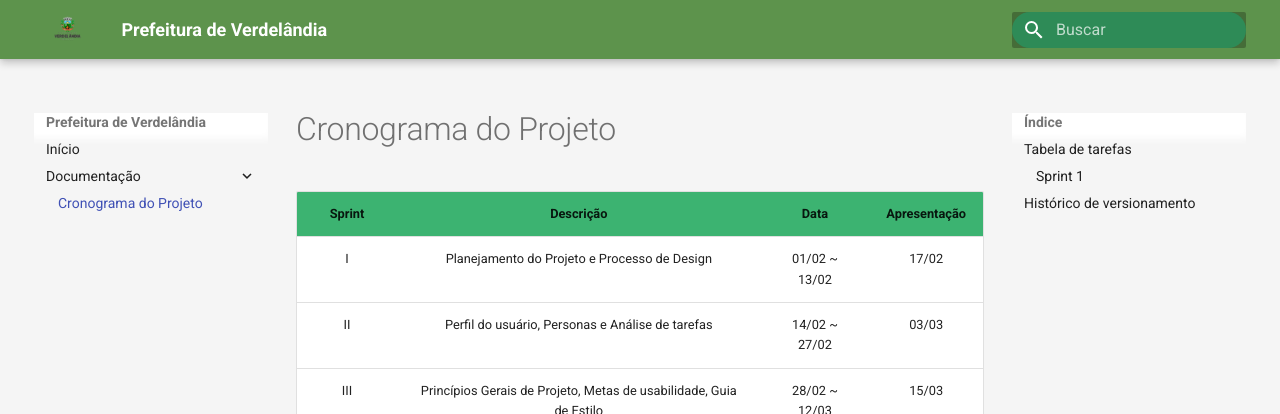
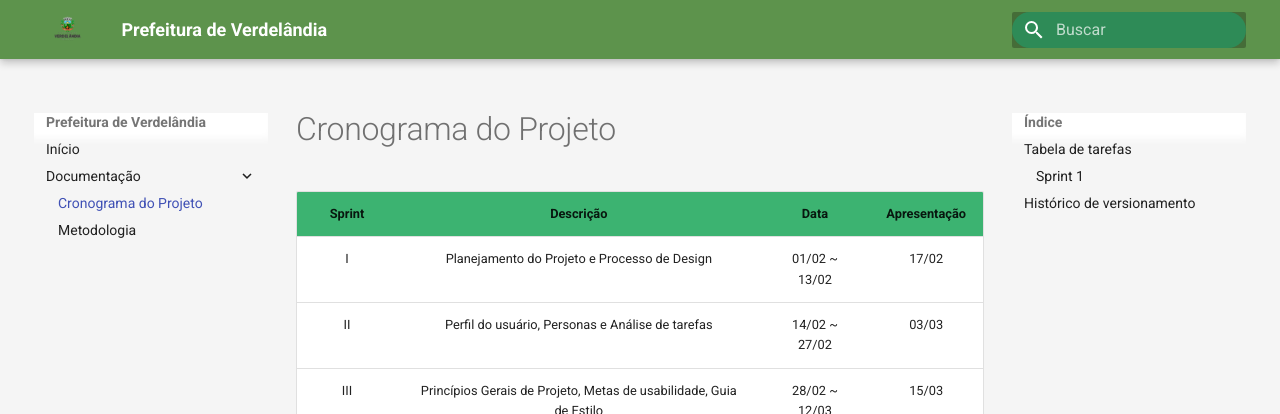
Before and after one commit to valdersonjr/2021.2-Prefeitura-Verdelandia, an MkDocs documentation site: the page built from docs/documentos/Cronograma.md, in a window 1280 px wide. Shown: the top 414 px of the page. Built offline with MkDocs 1.6.1 and Material for MkDocs 9.7.7, drawn with Linux system fonts in a browser that asks for light colours.

Commit message:
Adicionando o documento de metodologia a navbar.

```diff
--- a/mkdocs.yml
+++ b/mkdocs.yml
@@ -14,3 +14,4 @@ nav:
   - Início: index.md
   - Documentação:
       - Cronograma do Projeto: documentos/Cronograma.md
+      - Metodologia: documentos/Metodologia.md
```
